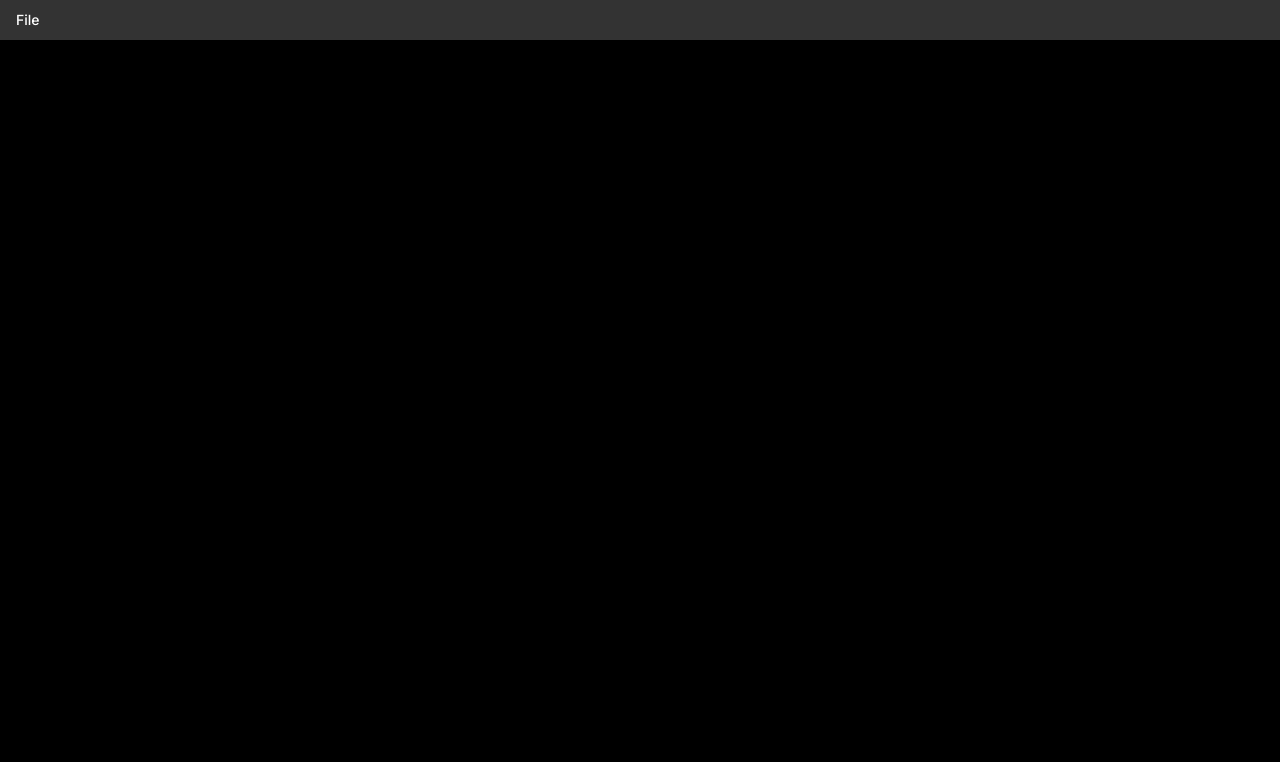
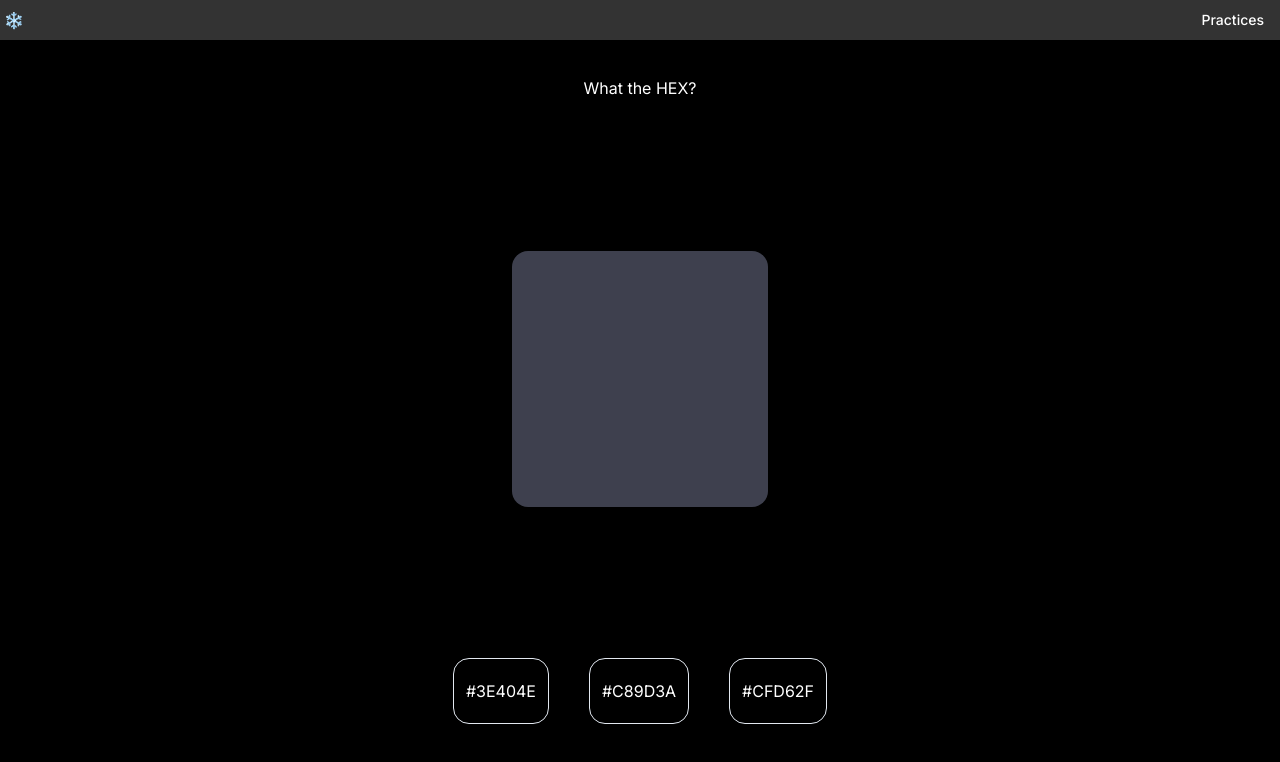
Before and after one commit to snow-t-m-yang/react-practice202304, a Next.js app: page /hex in a window 1280 px wide. Before the commit this address had no page. Shown: the top 762 px of the page. Built offline with nearby package versions, Linux system fonts and the light colour scheme.

Commit message:
add component: Add Hex game

```diff
--- /dev/null
+++ b/app/hex/page.tsx
@@ -0,0 +1,10 @@
+import RandomColor from "@/components/RandomColor";
+
+const page = () => {
+  return (
+    <section>
+      <RandomColor />
+    </section>
+  );
+};
+export default page;
--- a/app/layout.tsx
+++ b/app/layout.tsx
@@ -1,4 +1,5 @@
 import "./globals.css";
+import Link from "next/link";
 import { Inter } from "next/font/google";
 import {
   Menubar,
@@ -24,14 +25,16 @@ export default function RootLayout({
 }) {
   return (
     <html lang="en">
-      <Menubar className="fixed top-0 w-full text-white border-none rounded-none bg-white/20 backdrop-blur-3xl">
+      <Menubar className="fixed top-0 flex w-full text-white border-none rounded-none bg-white/20 backdrop-blur-3xl">
+        <Link href="/" className="mr-auto">
+          <p>❄️</p>
+        </Link>
         <MenubarMenu>
-          <MenubarTrigger>File</MenubarTrigger>
+          <MenubarTrigger>Practices</MenubarTrigger>
           <MenubarContent>
             <MenubarItem>
-              New Tab <MenubarShortcut>⌘T</MenubarShortcut>
+              <Link href="/hex">What the Hex?</Link>
             </MenubarItem>
-            <MenubarItem>New Window</MenubarItem>
             <MenubarSeparator />
             <MenubarItem>Share</MenubarItem>
             <MenubarSeparator />
@@ -39,7 +42,9 @@ export default function RootLayout({
           </MenubarContent>
         </MenubarMenu>
       </Menubar>
-      <body className={`${inter.className} pt-10 bg-black`}>{children}</body>
+      <body className={`${inter.className} bg-black text-white`}>
+        {children}
+      </body>
     </html>
   );
 }
--- a/app/page.tsx
+++ b/app/page.tsx
@@ -1,7 +1,9 @@
 export default async function Home() {
   return (
     <>
-      <h1>Hokkaido</h1>
+      <section className="grid min-h-screen place-items-center">
+        <h1>Practice makes Perfect</h1>
+      </section>
     </>
   );
 }
--- /dev/null
+++ b/components/RandomColor.tsx
@@ -0,0 +1,47 @@
+"use client";
+
+import { useState, useEffect } from "react";
+
+const page = () => {
+  const [color, setColor] = useState<string>("");
+  const [answers, setAnswers] = useState<string[]>([]);
+
+  const getRandomColor = () => {
+    const letters = "0123456789ABCDEF";
+    let color = "#";
+    for (let i: number = 0; i < 6; i++) {
+      color += letters[Math.floor(Math.random() * 16)];
+    }
+    return color;
+  };
+
+  useEffect(() => {
+    const randomColor = getRandomColor();
+    setColor(randomColor);
+    setAnswers(
+      [randomColor, getRandomColor(), getRandomColor()].sort(
+        () => Math.random() - 0.5,
+      ),
+    );
+  }, []);
+
+  return (
+    <section className="grid min-h-screen place-items-center">
+      <h1>What the HEX?</h1>
+      <div>
+        <div
+          className={`w-64 h-64 rounded-2xl`}
+          style={{ backgroundColor: color }}
+        ></div>
+      </div>
+      <div className="flex gap-10">
+        {answers.map((answer) => (
+          <button className="px-3 py-5 border rounded-2xl" key={answer}>
+            {answer}
+          </button>
+        ))}
+      </div>
+    </section>
+  );
+};
+export default page;
--- /dev/null
+++ b/components/ui/navigation-menu.tsx
@@ -0,0 +1,128 @@
+import * as React from "react"
+import * as NavigationMenuPrimitive from "@radix-ui/react-navigation-menu"
+import { cva } from "class-variance-authority"
+import { ChevronDown } from "lucide-react"
+
+import { cn } from "@/lib/utils"
+
+const NavigationMenu = React.forwardRef<
+  React.ElementRef<typeof NavigationMenuPrimitive.Root>,
+  React.ComponentPropsWithoutRef<typeof NavigationMenuPrimitive.Root>
+>(({ className, children, ...props }, ref) => (
+  <NavigationMenuPrimitive.Root
+    ref={ref}
+    className={cn(
+      "relative z-10 flex flex-1 items-center justify-center",
+      className
+    )}
+    {...props}
+  >
+    {children}
+    <NavigationMenuViewport />
+  </NavigationMenuPrimitive.Root>
+))
+NavigationMenu.displayName = NavigationMenuPrimitive.Root.displayName
+
+const NavigationMenuList = React.forwardRef<
+  React.ElementRef<typeof NavigationMenuPrimitive.List>,
+  React.ComponentPropsWithoutRef<typeof NavigationMenuPrimitive.List>
+>(({ className, ...props }, ref) => (
+  <NavigationMenuPrimitive.List
+    ref={ref}
+    className={cn(
+      "group flex flex-1 list-none items-center justify-center space-x-1",
+      className
+    )}
+    {...props}
+  />
+))
+NavigationMenuList.displayName = NavigationMenuPrimitive.List.displayName
+
+const NavigationMenuItem = NavigationMenuPrimitive.Item
+
+const navigationMenuTriggerStyle = cva(
+  "inline-flex items-center justify-center rounded-md text-sm font-medium transition-colors focus:outline-none focus:bg-accent focus:text-accent-foreground disabled:opacity-50 disabled:pointer-events-none bg-background hover:bg-accent hover:text-accent-foreground data-[state=open]:bg-accent/50 data-[active]:bg-accent/50 h-10 py-2 px-4 group w-max"
+)
+
+const NavigationMenuTrigger = React.forwardRef<
+  React.ElementRef<typeof NavigationMenuPrimitive.Trigger>,
+  React.ComponentPropsWithoutRef<typeof NavigationMenuPrimitive.Trigger>
+>(({ className, children, ...props }, ref) => (
+  <NavigationMenuPrimitive.Trigger
+    ref={ref}
+    className={cn(navigationMenuTriggerStyle(), "group", className)}
+    {...props}
+  >
+    {children}{" "}
+    <ChevronDown
+      className="relative top-[1px] ml-1 h-3 w-3 transition duration-200 group-data-[state=open]:rotate-180"
+      aria-hidden="true"
+    />
+  </NavigationMenuPrimitive.Trigger>
+))
+NavigationMenuTrigger.displayName = NavigationMenuPrimitive.Trigger.displayName
+
+const NavigationMenuContent = React.forwardRef<
+  React.ElementRef<typeof NavigationMenuPrimitive.Content>,
+  React.ComponentPropsWithoutRef<typeof NavigationMenuPrimitive.Content>
+>(({ className, ...props }, ref) => (
+  <NavigationMenuPrimitive.Content
+    ref={ref}
+    className={cn(
+      "left-0 top-0 w-full data-[motion^=from-]:animate-in data-[motion^=to-]:animate-out data-[motion^=from-]:fade-in data-[motion^=to-]:fade-out data-[motion=from-end]:slide-in-from-right-52 data-[motion=from-start]:slide-in-from-left-52 data-[motion=to-end]:slide-out-to-right-52 data-[motion=to-start]:slide-out-to-left-52 md:absolute md:w-auto ",
+      className
+    )}
+    {...props}
+  />
+))
+NavigationMenuContent.displayName = NavigationMenuPrimitive.Content.displayName
+
+const NavigationMenuLink = NavigationMenuPrimitive.Link
+
+const NavigationMenuViewport = React.forwardRef<
+  React.ElementRef<typeof NavigationMenuPrimitive.Viewport>,
+  React.ComponentPropsWithoutRef<typeof NavigationMenuPrimitive.Viewport>
+>(({ className, ...props }, ref) => (
+  <div className={cn("absolute left-0 top-full flex justify-center")}>
+    <NavigationMenuPrimitive.Viewport
+      className={cn(
+        "origin-top-center relative mt-1.5 h-[var(--radix-navigation-menu-viewport-height)] w-full overflow-hidden rounded-md border bg-popover text-popover-foreground shadow-lg data-[state=open]:animate-in data-[state=closed]:animate-out data-[state=closed]:zoom-out-95 data-[state=open]:zoom-in-90 md:w-[var(--radix-navigation-menu-viewport-width)]",
+        className
+      )}
+      ref={ref}
+      {...props}
+    />
+  </div>
+))
+NavigationMenuViewport.displayName =
+  NavigationMenuPrimitive.Viewport.displayName
+
+const NavigationMenuIndicator = React.forwardRef<
+  React.ElementRef<typeof NavigationMenuPrimitive.Indicator>,
+  React.ComponentPropsWithoutRef<typeof NavigationMenuPrimitive.Indicator>
+>(({ className, ...props }, ref) => (
+  <NavigationMenuPrimitive.Indicator
+    ref={ref}
+    className={cn(
+      "top-full z-[1] flex h-1.5 items-end justify-center overflow-hidden data-[state=visible]:animate-in data-[state=hidden]:animate-out data-[state=hidden]:fade-out data-[state=visible]:fade-in",
+      className
+    )}
+    {...props}
+  >
+    <div className="relative top-[60%] h-2 w-2 rotate-45 rounded-tl-sm bg-border shadow-md" />
+  </NavigationMenuPrimitive.Indicator>
+))
+NavigationMenuIndicator.displayName =
+  NavigationMenuPrimitive.Indicator.displayName
+
+export {
+  navigationMenuTriggerStyle,
+  NavigationMenu,
+  NavigationMenuList,
+  NavigationMenuItem,
+  NavigationMenuContent,
+  NavigationMenuTrigger,
+  NavigationMenuLink,
+  NavigationMenuIndicator,
+  NavigationMenuViewport,
+}
--- a/package.json
+++ b/package.json
@@ -10,6 +10,7 @@
   },
   "dependencies": {
     "@radix-ui/react-menubar": "^1.0.2",
+    "@radix-ui/react-navigation-menu": "^1.1.2",
     "@tanstack/react-query": "^4.29.5",
     "@types/node": "18.16.1",
     "@types/react": "18.2.0",
```
Also changed, not shown: tailwind.config.js (+5 -5 lines), app/fetch/fetch.tsx (deleted), 1 other file (tests, documents, lock files or other folders).
